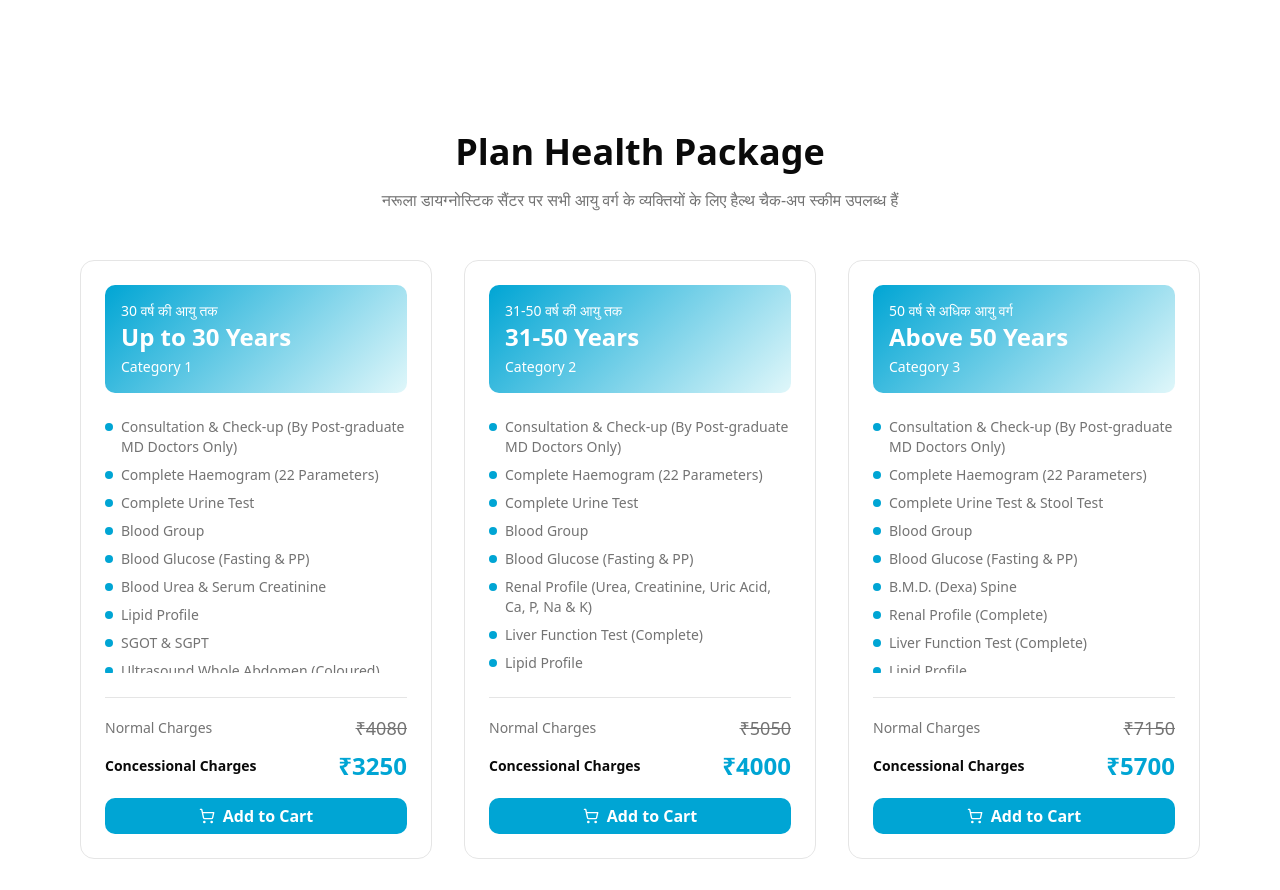
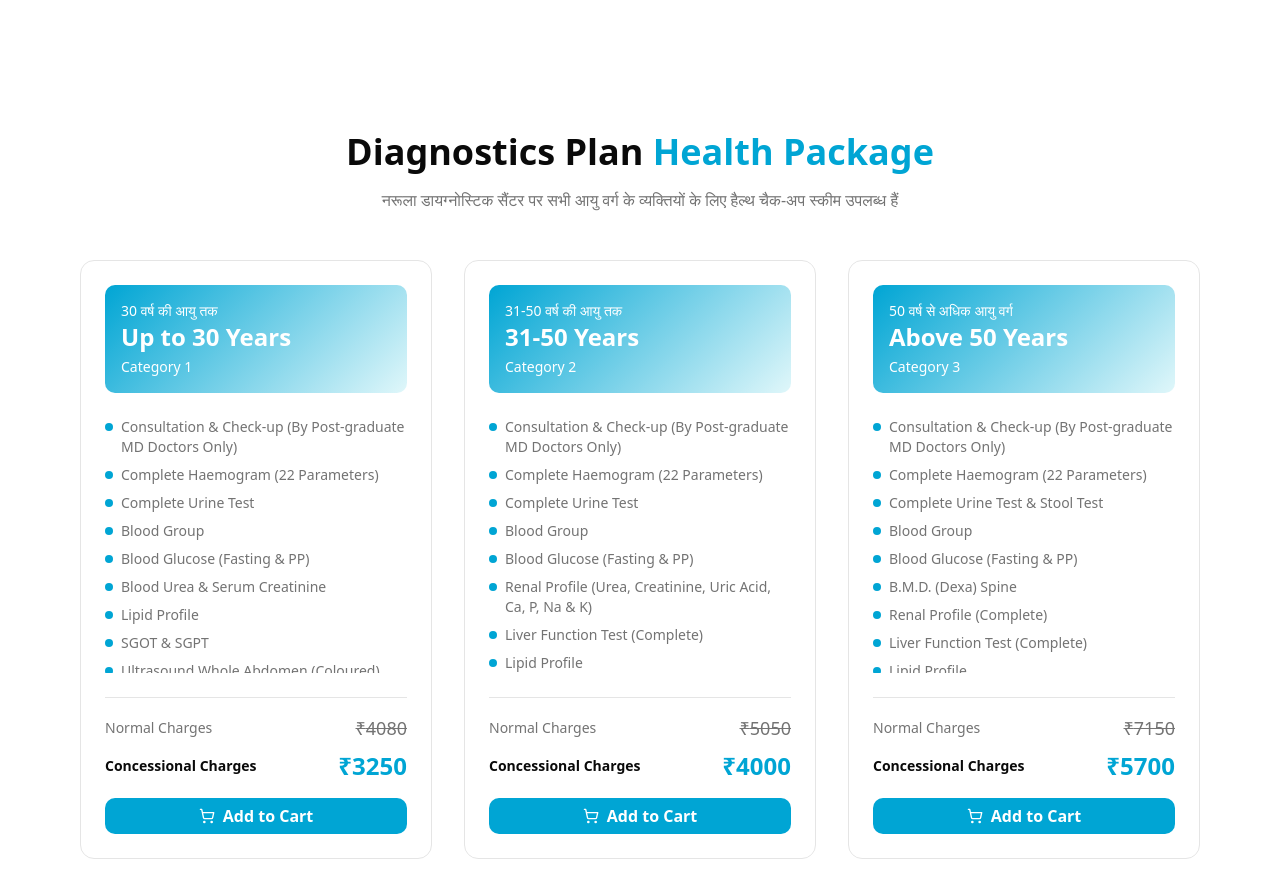
Before and after one commit to madhvi209/narula, a Next.js app: page / in a window 1280 px wide. Shown: the part 3080-3970 px from the top of the page. Built offline with nearby package versions, Linux system fonts and the light colour scheme.

Commit message:
planUpdate

```diff
--- a/components/home/plan-health-packages.tsx
+++ b/components/home/plan-health-packages.tsx
@@ -80,7 +80,8 @@ const PlanHealthPackagesSection = () => (
     <section id="tests" className="py-20">
       <div className="container mx-auto px-4 max-w-6xl">
         <h2 className="text-3xl sm:text-4xl font-bold text-center text-foreground mb-4">
-          Plan Health Package
+           Diagnostics Plan
+          <span className="text-[#00A5D4]"> Health Package </span>
         </h2>
         <p className="text-center text-muted-foreground mb-8 sm:mb-12 text-sm sm:text-base max-w-3xl mx-auto">
           नरूला डायग्नोस्टिक सैंटर पर सभी आयु वर्ग के व्यक्तियों के लिए हैल्थ चैक-अप स्कीम उपलब्ध हैं
```
